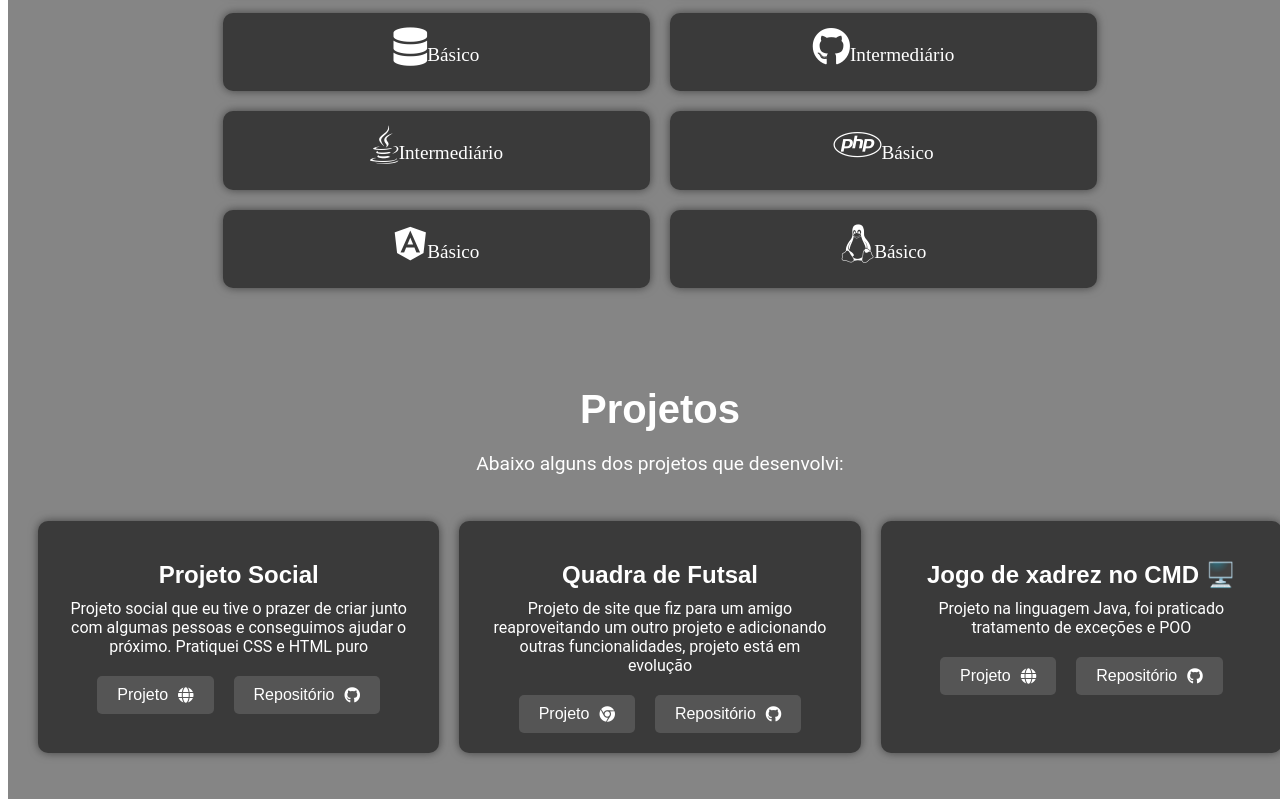
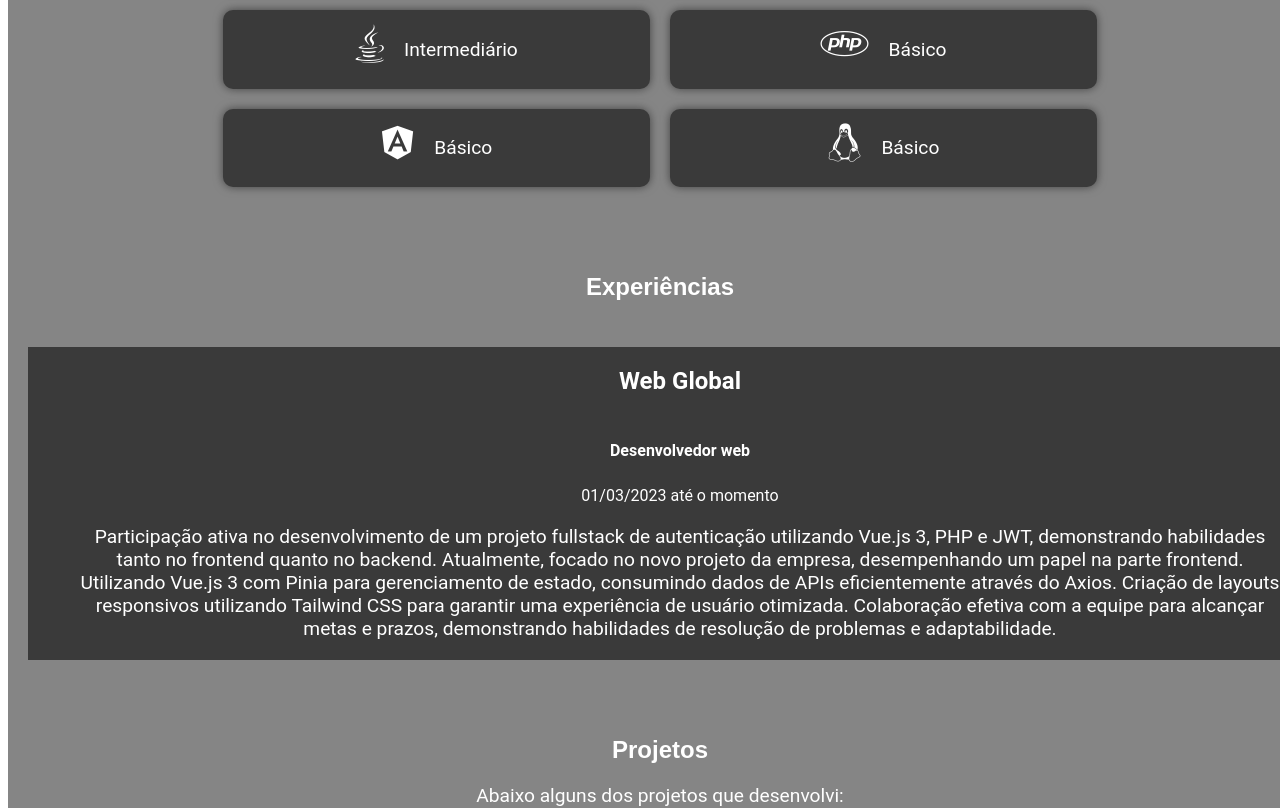
Before and after one commit to enascentedev/Portifolio-React, a React (Create React App) app: page / in a window 1280 px wide. Shown: the part 1580-2388 px from the top of the page. Built offline with nearby package versions, Linux system fonts and the light colour scheme.

Commit message:
modificações layout

```diff
--- a/src/App.js
+++ b/src/App.js
@@ -1,6 +1,7 @@
 import Header from './components/Header';
 import About from './components/About';
 import Projects from './components/Projects';
+import Experience from './components/Experience';
 import './assets/App.css';
 
 function App() {
@@ -11,6 +12,7 @@ function App() {
         <h1>Portifolio Emanuel</h1>
         <Header />
         <About />
+				<Experience/>
         <Projects />
       </div>
     </>
--- a/src/assets/About.css
+++ b/src/assets/About.css
@@ -19,13 +19,13 @@
 
 }
 .foto {
-	width: 200px;
-  height: 200px;
+	width: 300px;
+  height: 300px;
 
 }
 .foto .teste{
-	width: 200px;
-  height: 200px;
+	width: 300px;
+  height: 300px;
 }
 
 .container {
@@ -54,7 +54,6 @@
 }
 .subtitulo {
 	font-size: 1.8rem;
-	align-self: flex-start;
   margin: 10px;
 }
 .conhecimentos-list {
@@ -78,6 +77,13 @@
 	margin-bottom: 10px;
 }
 .conhecimento-item span {
-	display: block;
+	display: flex;
+	gap: 20px;
+	align-items: center;
+	justify-content: center;
 	font-size: 1.2em;
+	font-family: 'Roboto', sans-serif;
 }
+.conhecimento-item span a {
+	background-color: black;
+}
--- /dev/null
+++ b/src/assets/Experience.css
@@ -0,0 +1,32 @@
+.container {
+	width: 100%;;
+  margin: 0 auto;
+  padding: 20px;
+	font-family: 'Roboto', sans-serif;
+		h1 {
+			font-size: 1.5em;
+		}
+		h2 {
+			font-size: 1.5em;
+		}
+		h3 {
+			font-size: 1.0em;
+		}
+	}
+
+
+.exp-list{
+	background-color: #3a3a3a;
+}
+
+.exp-list li{
+	display: flex;
+  flex-direction: column;
+	gap: 10px;
+}
+
+.descricao {
+  text-align: center;
+  font-size: 1.2em;
+  margin-bottom: 20px;
+}
--- /dev/null
+++ b/src/components/Experience.jsx
@@ -0,0 +1,39 @@
+import '../assets/Experience.css';
+
+import React from 'react';
+
+function Experience() {
+	return (
+		<section className="experiencias section">
+			<div className="container">
+				<h1 className="titulo">Experiências</h1>
+				<ul className="exp-list">
+					<li>
+						<h2>Web Global</h2>
+						<h3>Desenvolvedor web</h3>
+						<span >01/03/2023 até o momento</span>
+						<p className="descricao">
+							Participação ativa no desenvolvimento de um projeto
+							fullstack de autenticação
+							utilizando Vue.js 3, PHP e JWT, demonstrando
+							habilidades tanto no frontend quanto no backend.
+							Atualmente, focado no novo projeto da empresa,
+							desempenhando um papel na parte frontend.
+							Utilizando Vue.js 3 com Pinia para gerenciamento de
+							estado, consumindo dados de APIs
+							eficientemente através do Axios.
+							Criação de layouts responsivos utilizando Tailwind CSS
+							para garantir uma experiência de usuário
+							otimizada.
+							Colaboração efetiva com a equipe para alcançar metas e
+							prazos, demonstrando habilidades de
+							resolução de problemas e adaptabilidade.
+						</p>
+					</li>
+				</ul>
+			</div>
+		</section>
+	);
+}
+
+export default Experience;
--- a/src/components/Projects.jsx
+++ b/src/components/Projects.jsx
@@ -11,15 +11,13 @@ function Projects() {
 
 				<ul className="projects-list">
 					<li className="projects-item">
-            <h2 className="titulo">Projeto Social</h2>
-            <p className="descricao">
-              Projeto social que eu tive o prazer de criar junto
-              com algumas pessoas e conseguimos ajudar o próximo.
-              Pratiquei CSS e HTML puro
+						<h2 class="titulo">Vida com deus 🖥️</h2>
+						<p class="descricao">
+							Este é um projeto full stack que demonstra a aplicação dos meus conhecimentos em desenvolvimento de software. O backend é construído em Node.js, enquanto o frontend utiliza Vue.js e Tailwind CSS. O projeto aborda a palavra de deus de uma maneira leve e compartilho alguns insigths de livros. Estou orgulhoso de alcançar 100 commits neste projeto.
 						</p>
 						<div className="links-group">
 							<a
-                href="https://abracandoasruasoficial.netlify.app/"
+								href="https://tempoderefletir.netlify.app/login"
 								target="_blank"
 								rel="noopener noreferrer"
 							>
@@ -28,7 +26,7 @@ function Projects() {
 								</button>
 							</a>
 							<a
-                href="https://github.com/enascentedev/site"
+								href="https://github.com/enascentedev/vida-com-deus"
 								target="_blank"
 								rel="noopener noreferrer"
 							>
@@ -40,23 +38,13 @@ function Projects() {
 					</li>
 
 					<li className="projects-item">
-            <h2 className="titulo">Quadra de Futsal</h2>
+						<h2 class="titulo">React-chatGpt 1 🖥️</h2>
 						<p className="descricao">
-              Projeto de site que fiz para um amigo reaproveitando um outro projeto e
-              adicionando outras funcionalidades, projeto está em evolução
+							Este é um projeto full stack que utiliza React para o front-end e Java para o back-end. O projeto faz uso da API da OpenAI para responder às perguntas dos usuários com base nos dados do ChatGPT versão 4. Além disso, um seletor de temas que muda a aplicação
 						</p>
 						<div className="links-group">
 							<a
-                href="https://bdgalvorada.netlify.app/"
-                target="_blank"
-                rel="noopener noreferrer"
-              >
-                <button type="button">
-                  Projeto <i className="fab fa-chrome"></i>
-                </button>
-              </a>
-              <a
-                href="https://github.com/enascentedev/SiteBdgArena"
+								href="https://github.com/enascentedev/React-chatGpt-project-1"
 								target="_blank"
 								rel="noopener noreferrer"
 							>
@@ -68,22 +56,13 @@ function Projects() {
 					</li>
 
 					<li className="projects-item">
-            <h2 className="titulo">Jogo de xadrez no CMD 🖥️</h2>
+						<h2 className="titulo">Cardápio restaurante 🖥️</h2>
 						<p className="descricao">
-              Projeto na linguagem Java, foi praticado tratamento de exceções e POO
+							Projeto fullstack que explora tecnologias no back-end e front-end. Utiliza Java Spring Boot e PostgreSQL para banco de dados, com o Spring Data JPA facilitando a manipulação de dados e o Flyway para migrações do banco. No front-end, emprega React com TypeScript para robustez e Axios para requisições
 						</p>
 						<div className="links-group">
 							<a
-                href="https://github.com/enascentedev/JogoXadrezCodigoComentado"
-                target="_blank"
-                rel="noopener noreferrer"
-              >
-                <button type="button">
-                  Projeto <i className="fas fa-globe"></i>
-                </button>
-              </a>
-              <a
-                href="https://github.com/enascentedev/JogoXadrezCodigoComentado"
+								href="https://github.com/enascentedev/Menu-Cardapios"
 								target="_blank"
 								rel="noopener noreferrer"
 							>
```
Also changed, not shown: src/components/About.jsx (indentation only). Lines whose indentation alone changed are shown as unchanged.
